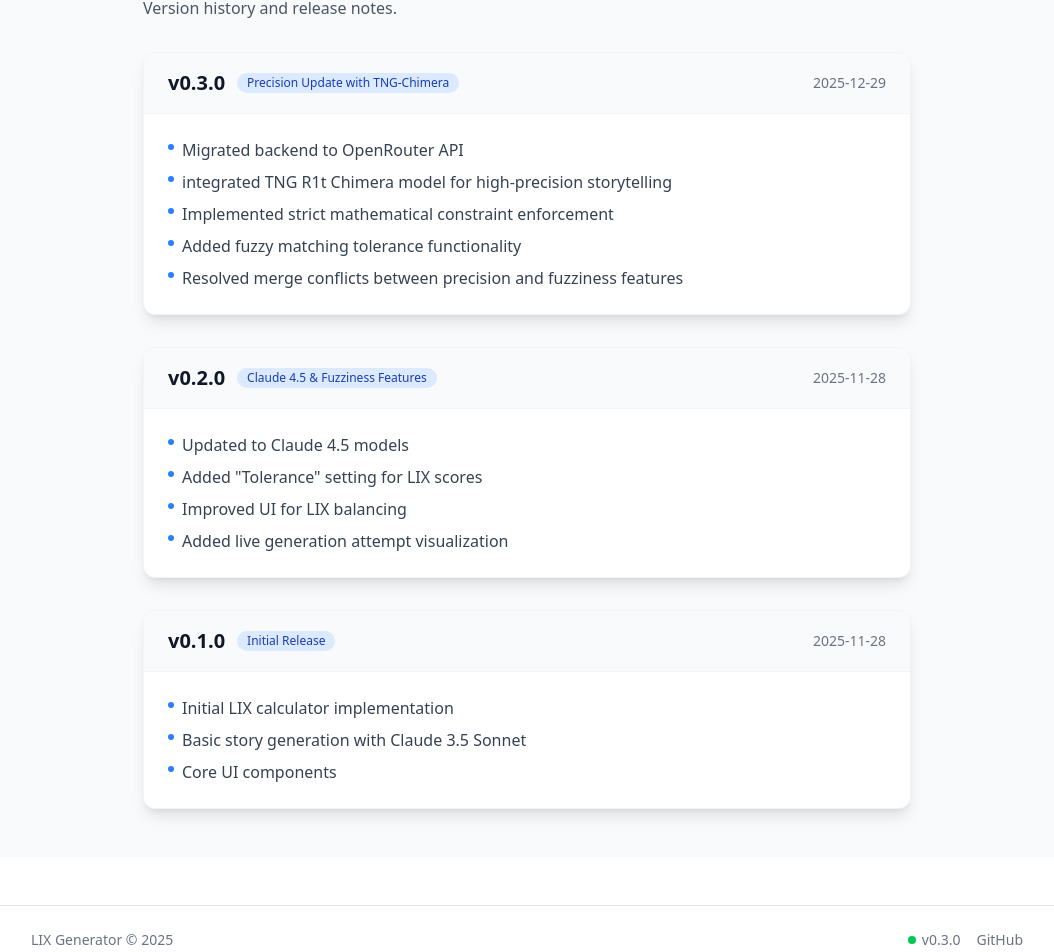
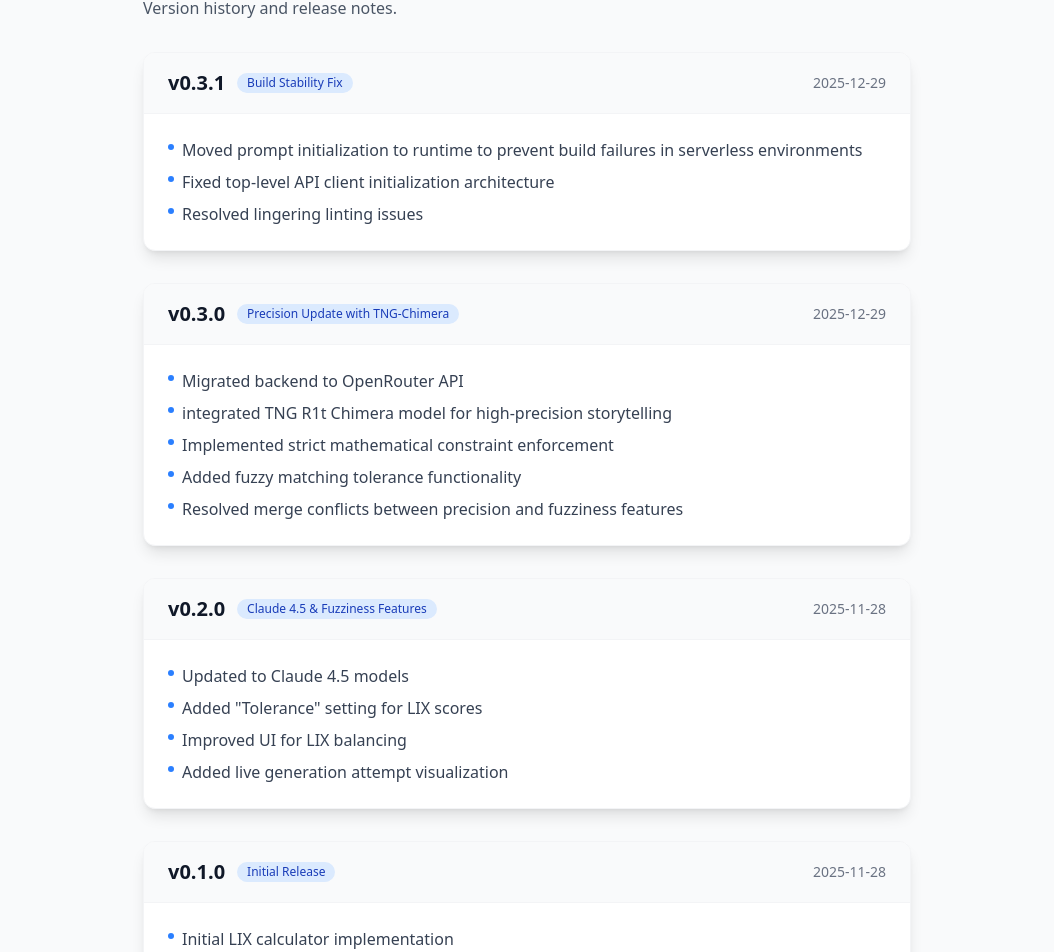
Before and after one commit to rotwurstesser/lix-tool, a Next.js app: page /changelog in a window 1280 px wide. Shown: the part 136-1088 px from the top of the page, without its empty margins (113-1167 px from the left). Built offline with nearby package versions, Linux system fonts and the light colour scheme.

Commit message:
fix: Ensure build pass by lazy-loading OpenAI client and fixing all types/lints

```diff
--- a/app/api/generate/route.ts
+++ b/app/api/generate/route.ts
@@ -2,11 +2,6 @@ import { OpenAI } from 'openai';
 import { NextResponse } from 'next/server';
 import { calculateLix } from '@/lib/lix-calculator';
 import { Attempt } from '@/types';
-
-const openai = new OpenAI({
-  apiKey: process.env.OPENROUTER_API_KEY,
-  baseURL: 'https://openrouter.ai/api/v1',
-});
 
 interface Message {
   role: 'system' | 'user' | 'assistant';
@@ -72,6 +67,12 @@ The generated story goes here.
         const sendUpdate = (data: unknown) => {
           controller.enqueue(encoder.encode(JSON.stringify(data) + '\n'));
         };
+
+        // Initialize OpenAI client inside the request handler to avoid build-time errors
+        const openai = new OpenAI({
+          apiKey: apiKey, // Use the checked key
+          baseURL: 'https://openrouter.ai/api/v1',
+        });
 
         const messages: Message[] = [
           {
--- a/app/changelog/page.tsx
+++ b/app/changelog/page.tsx
@@ -2,6 +2,16 @@ import Link from 'next/link';
 
 export default function ChangelogPage() {
   const versions = [
+    {
+      version: 'v0.3.1',
+      date: '2025-12-29',
+      title: 'Build Stability Fix',
+      changes: [
+        'Moved prompt initialization to runtime to prevent build failures in serverless environments',
+        'Fixed top-level API client initialization architecture',
+        'Resolved lingering linting issues'
+      ]
+    },
     {
       version: 'v0.3.0',
       date: '2025-12-29',
--- a/components/Footer.tsx
+++ b/components/Footer.tsx
@@ -10,7 +10,7 @@ export default function Footer() {
         <div className="flex items-center gap-4">
           <Link href="/changelog" className="hover:text-blue-600 transition-colors flex items-center gap-1.5">
             <span className="w-2 h-2 rounded-full bg-green-500"></span>
-            v0.3.0
+            v0.3.1
           </Link>
           <a href="https://github.com/rotwurstesser/lix-tool" target="_blank" rel="noopener noreferrer" className="hover:text-gray-900 transition-colors">
             GitHub
```
Also changed, not shown: lint_errors.txt (deleted).
